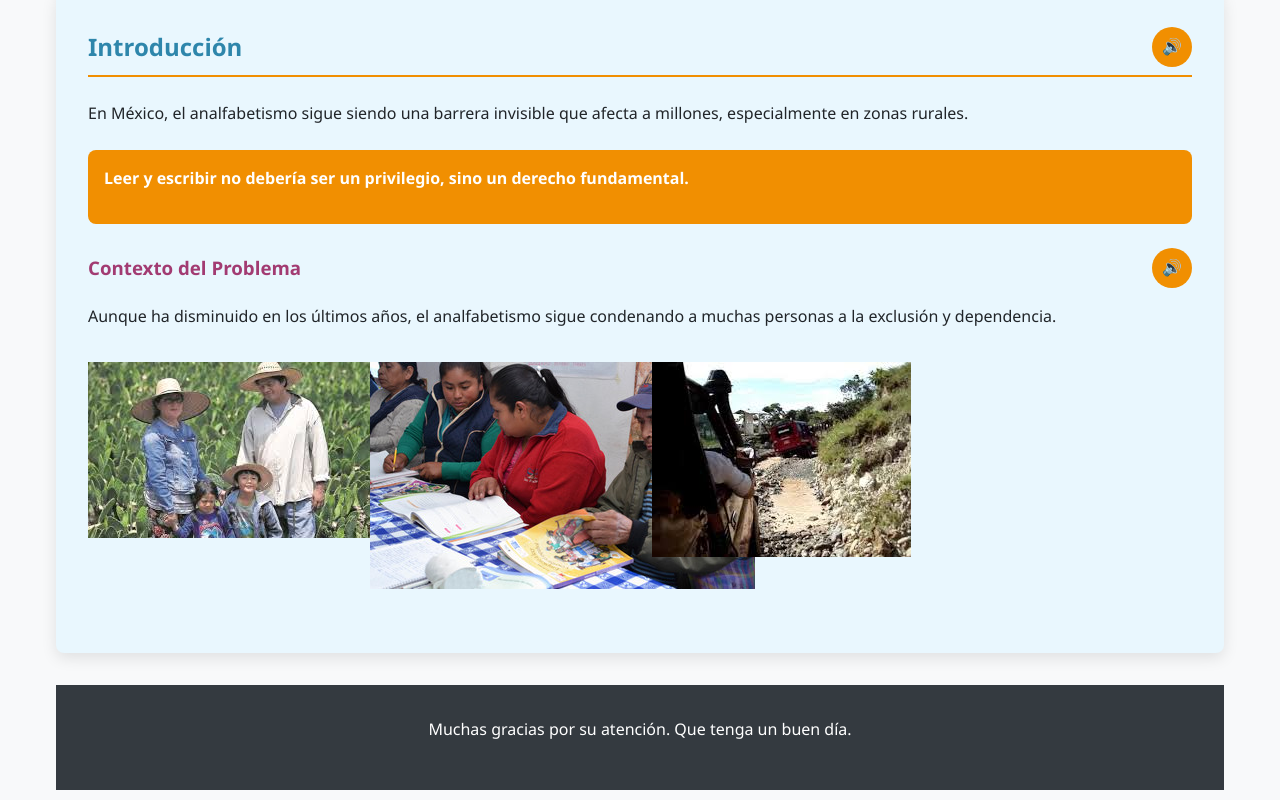
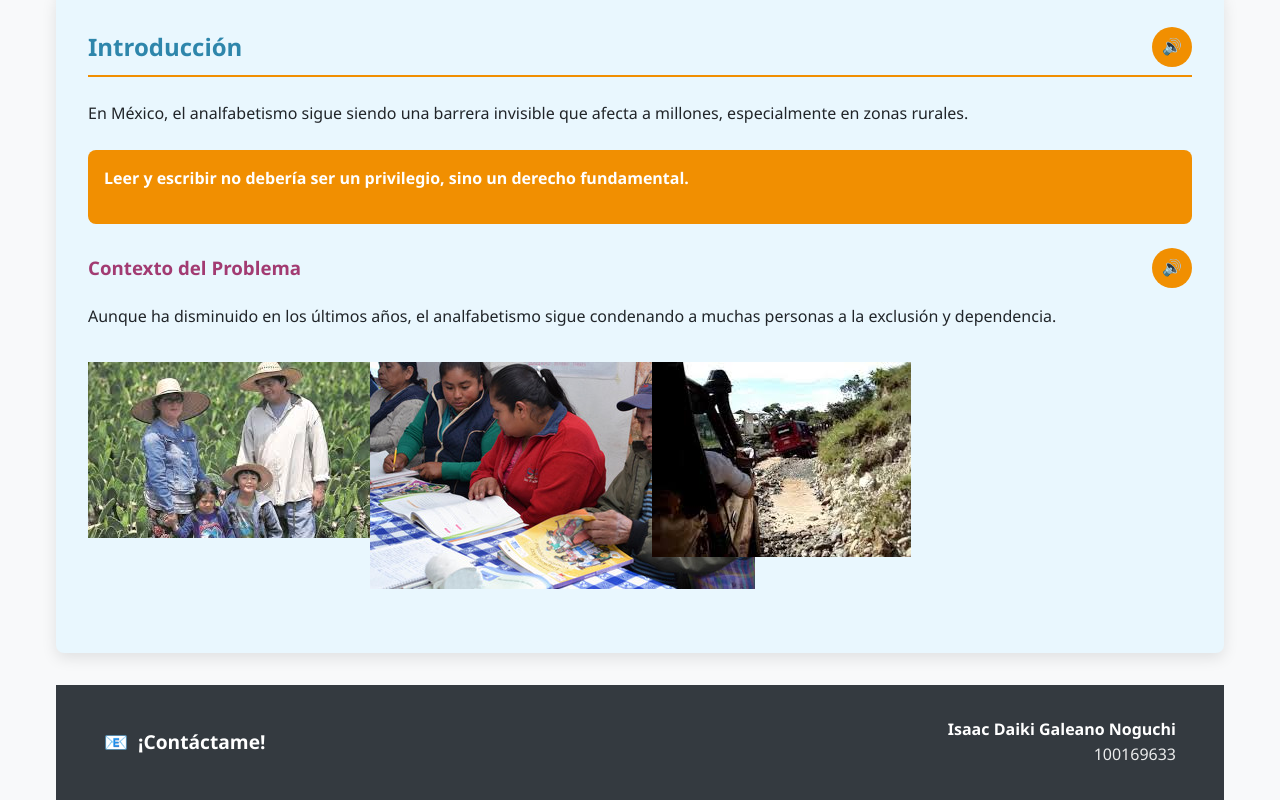
Before and after one commit to Daiso-06/Maqueta.github.io, a plain HTML site: page index.html in a window 1280 px wide. Shown: the part 439-1239 px from the top of the page. Drawn offline with Linux system fonts and the light colour scheme.

Commit message:
Update index.html

```diff
--- a/index.html
+++ b/index.html
@@ -605,15 +605,24 @@
                 </div>
 
                 <div class="image-gallery">
-                    <img src="imagenes/Imagen Graduados del programa.jgp" alt="Graduados del programa">
+                    <img src="imagenes/Imagen Graduados del programa.jpg" alt="Graduados del programa">
                     <img src="imagenes/Imagen Nuevos instructores capacitándose.png" alt="Nuevos instructores capacitándose">
                 </div>
             </div>
 
 
     <footer>
-        <p>Muchas gracias por su atención. Que tenga un buen día.</p>
-    </footer>
+    <div style="display: flex; justify-content: space-between; align-items: center; max-width: 1200px; margin: 0 auto; padding: 0 1rem; flex-wrap: wrap;">
+        <div style="font-size: 1.2rem; font-weight: bold; display: flex; align-items: center;">
+            <span style="margin-right: 10px;">📧</span>
+            ¡Contáctame!
+        </div>
+        <div style="text-align: right;">
+            <strong>Isaac Daiki Galeano Noguchi</strong><br>
+            <span style="opacity: 0.9;">100169633</span>
+        </div>
+    </div>
+</footer>
 
     <script>
         // Funcionalidad para las pestañas
```
